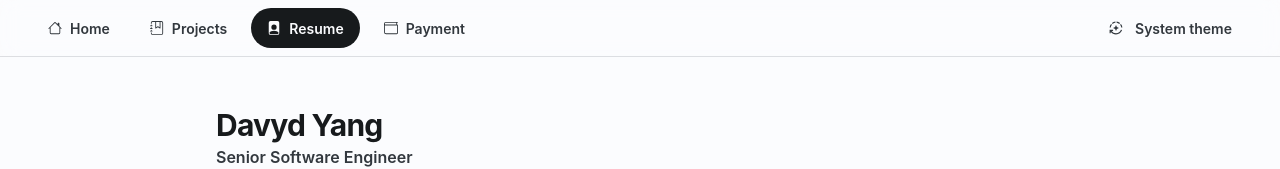
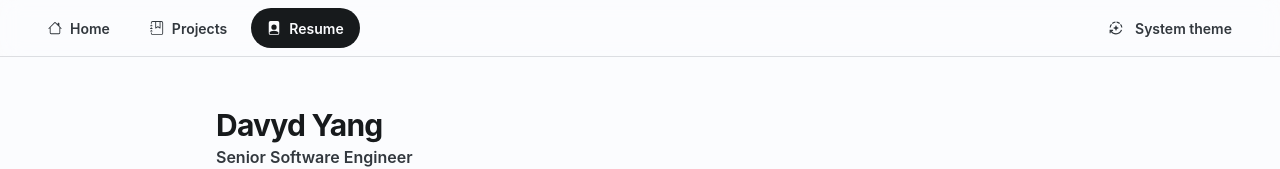
Before and after one commit to hereistopdev/Friend_David, a React (Vite) app: page /resume in a window 1280 px wide. Shown: the top 169 px of the page. Built offline with nearby package versions, Linux system fonts and the light colour scheme; no server answers.

Commit message:
removed payment link

```diff
--- a/src/navigation/NavigationBar.tsx
+++ b/src/navigation/NavigationBar.tsx
@@ -269,14 +269,14 @@ export default function NavigationBar({
             to="/resume"
             selected={location.pathname === "/resume"}
           />
-          <NavigationBarItem
+          {/* <NavigationBarItem
             icon={<BsWallet />}
             selectedIcon={<BsWalletFill />}
             text="Payment"
             layout={horizontal ? "horizontal" : "vertical"}
             to="/payment"
             selected={location.pathname === "/payment"}
-          />
+          /> */}
         </Stack>
         {horizontal ? (
           <Button
```
